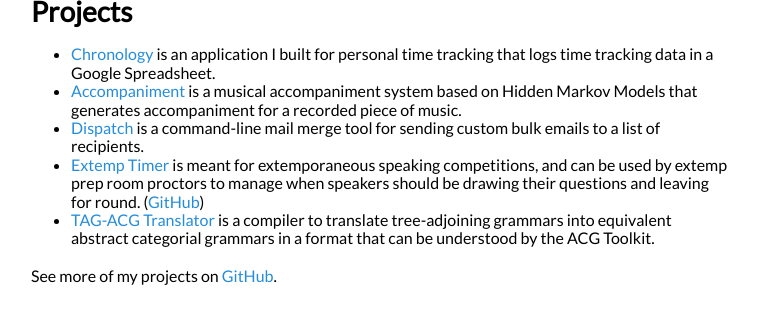
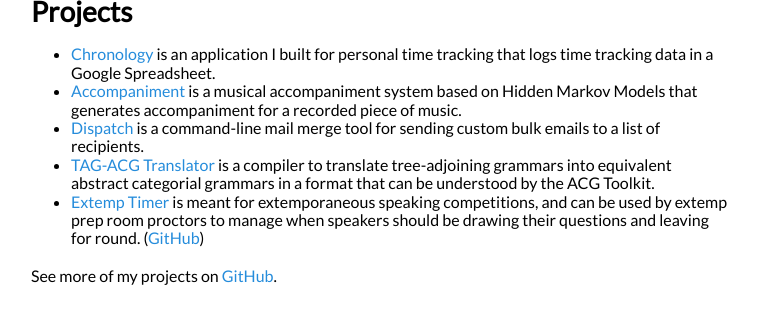
Before and after one commit to brianyu28/homepage, a Jekyll site: the page built from projects.md, in a window 1280 px wide, cut to the strip 281-605 px from the top of the page. Shown: the whole strip, without its empty margins (259-1017 px from the left). Built offline with Jekyll 4.4.1, drawn with Linux system fonts in a browser that asks for light colours; nearby versions of some CDN libraries; our own code applies the rules of GitHub Pages for plain Markdown files.

Commit message:
Reorder projects

```diff
--- a/projects.md
+++ b/projects.md
@@ -7,7 +7,7 @@ layout: default
 * [Chronology](https://github.com/brianyu28/chronology) is an application I built for personal time tracking that logs time tracking data in a Google Spreadsheet.
 * [Accompaniment](https://github.com/brianyu28/accompaniment) is a musical accompaniment system based on Hidden Markov Models that generates accompaniment for a recorded piece of music.
 * [Dispatch](https://github.com/brianyu28/dispatch) is a command-line mail merge tool for sending custom bulk emails to a list of recipients.
+* [TAG-ACG Translator](https://github.com/brianyu28/tag-to-acg) is a compiler to translate tree-adjoining grammars into equivalent abstract categorial grammars in a format that can be understood by the ACG Toolkit.
 * [Extemp Timer](https://brianyu28.github.io/extemp/) is meant for extemporaneous speaking competitions, and can be used by extemp prep room proctors to manage when speakers should be drawing their questions and leaving for round. ([GitHub](https://github.com/brianyu28/extemp))
-* [TAG-ACG Translator](https://github.com/brianyu28/tag-to-acg) is a compiler to translate tree-adjoining grammars into equivalent abstract categorial grammars in a format that can be understood by the ACG Toolkit.
 
 See more of my projects on [GitHub](https://github.com/brianyu28).
```
